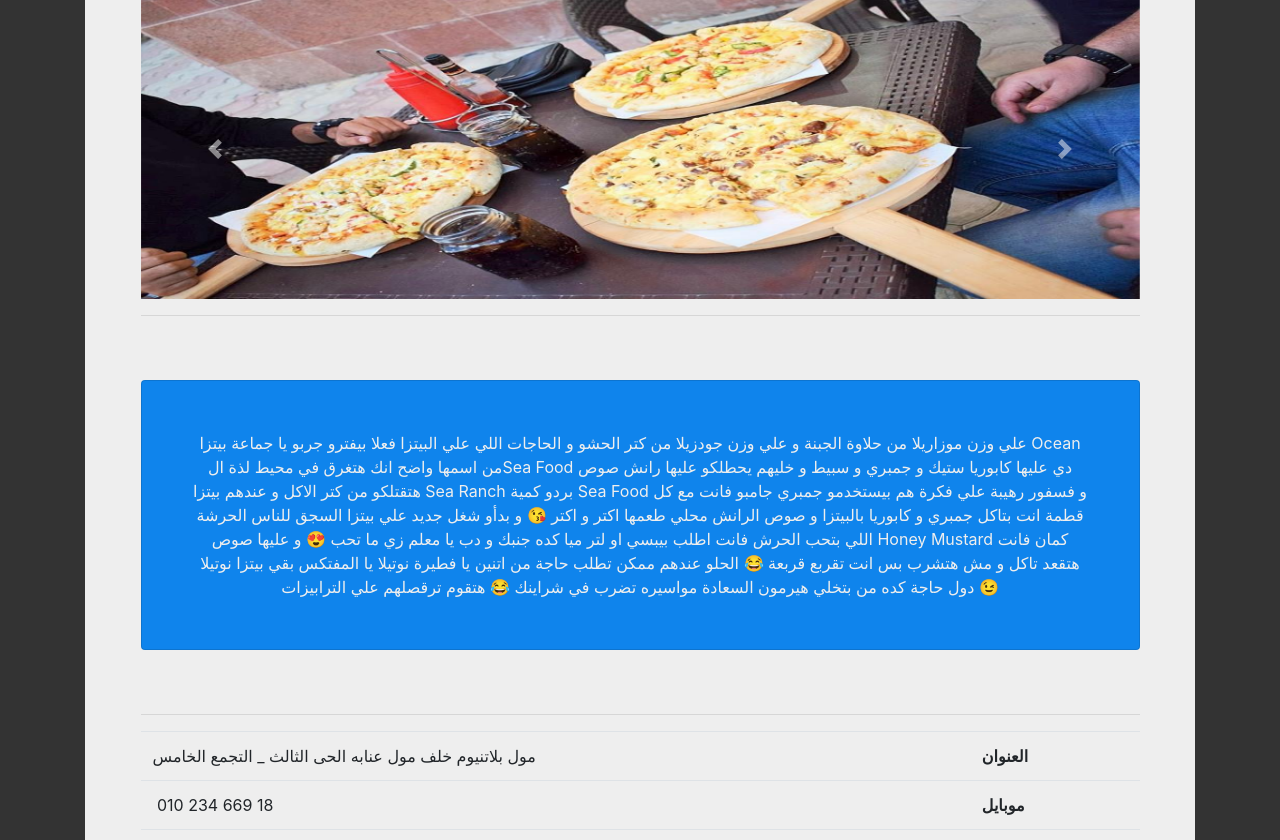
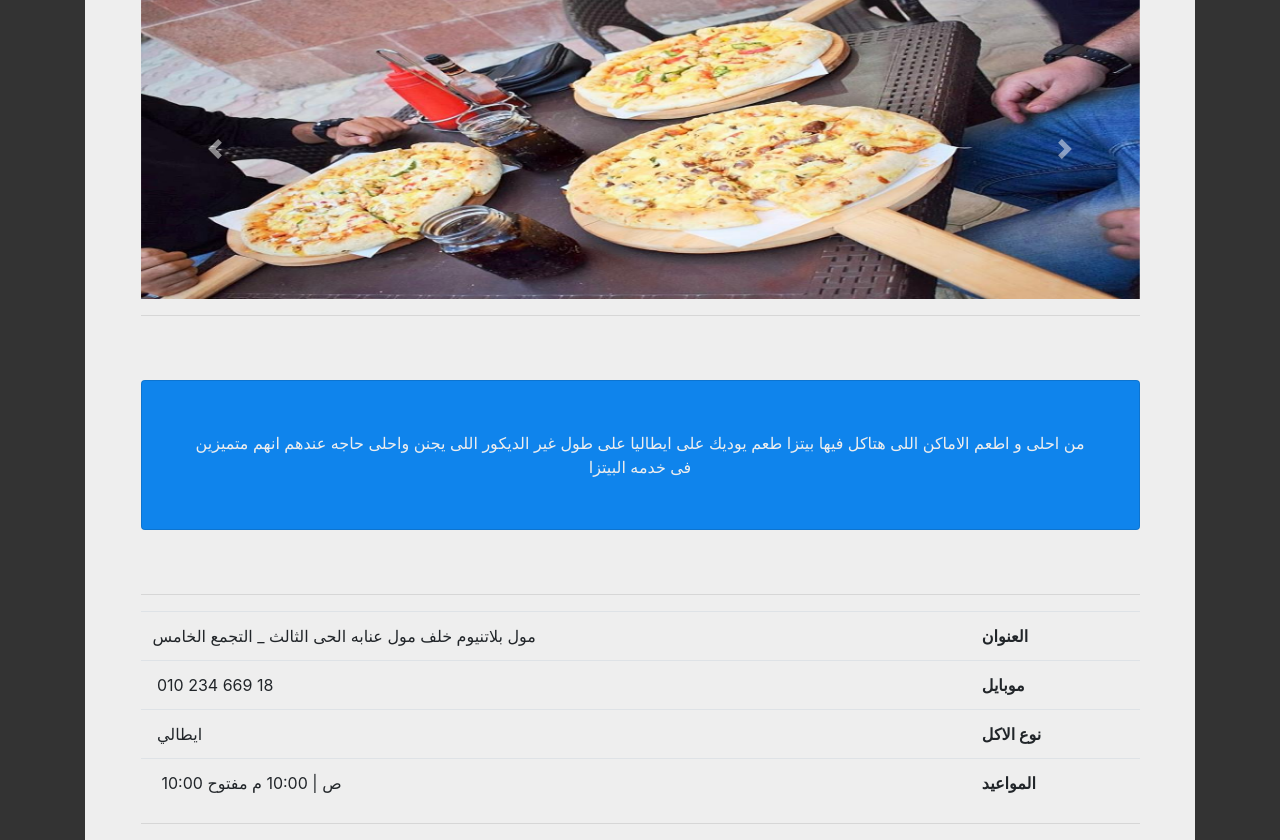
Before and after one commit to Mk1499/Yalla-No5rog, a PHP site: page /YallaNo5rog/pages/resturant/pizza.php in a window 1280 px wide. Shown: the part 248-1088 px from the top of the page. Run offline with PHP 8.4, Linux system fonts and the light colour scheme; some libraries are stand-ins or nearby versions.

Commit message:
Update pizza.php

```diff
--- a/pages/resturant/pizza.php
+++ b/pages/resturant/pizza.php
@@ -37,12 +37,7 @@
         <hr />
         <!-- Cafe Description -->
         <p class="h7 text-center card desc">
-علي وزن موزاريلا من حلاوة الجبنة و علي وزن جودزيلا من كتر الحشو و الحاجات اللي علي البيتزا فعلا بيفترو
-جربو يا جماعة بيتزا Ocean من اسمها واضح انك هتغرق في محيط لذة الSea Food دي عليها كابوريا ستيك و جمبري و سبيط و خليهم يحطلكو عليها رانش صوص هتقتلكو من كتر الاكل
-و عندهم بيتزا Sea Ranch بردو كمية Sea Food و فسفور رهيبة علي فكرة هم بيستخدمو جمبري جامبو فانت مع كل قطمة انت بتاكل جمبري و كابوريا بالبيتزا و صوص الرانش محلي طعمها اكتر و اكتر 😘
-و بدأو شغل جديد علي بيتزا السجق للناس الحرشة اللي بتحب الحرش فانت اطلب بيبسي او لتر ميا كده جنبك و دب يا معلم زي ما تحب 😍 و عليها صوص Honey Mustard كمان فانت هتقعد تاكل و مش هتشرب بس انت تقربع قربعة 😂
-الحلو عندهم ممكن تطلب حاجة من اتنين يا فطيرة نوتيلا يا المفتكس بقي بيتزا نوتيلا😉 دول حاجة كده من بتخلي هيرمون السعادة مواسيره تضرب في شراينك 😂 هتقوم ترقصلهم علي الترابيزات        </p>
-        <hr />
+من احلى و اطعم الاماكن اللى هتاكل فيها بيتزا طعم يوديك على ايطاليا على طول غير الديكور اللى يجنن واحلى حاجه عندهم انهم متميزين فى خدمه البيتزا         <hr />
 
         <!-- Cafe Info -->
 
```
